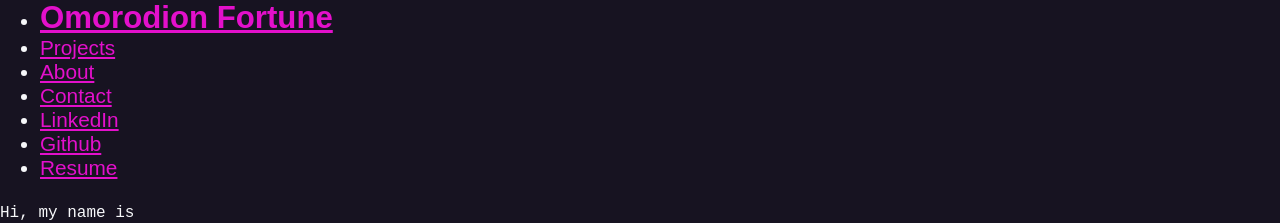
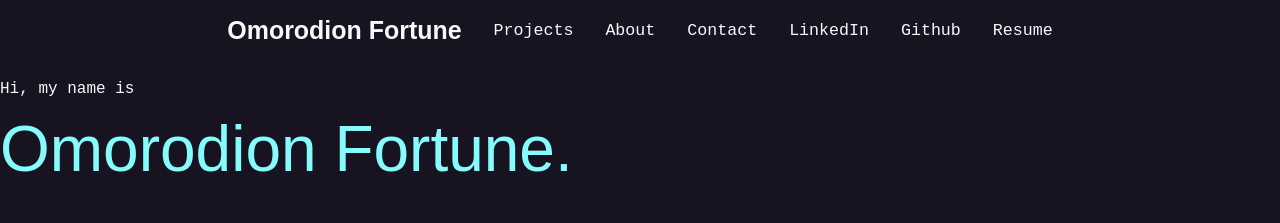
Before and after one commit to Fortzy05/react-p9qjrd, a React (Create React App) app: page / in a window 1280 px wide. Shown: the top 223 px of the page. Built offline with nearby package versions, Linux system fonts and the light colour scheme.

Commit message:
1 file modified

```diff
--- a/src/style.css
+++ b/src/style.css
@@ -8,7 +8,7 @@
   --aqua: #86fbfb;
   --white: #f7f8fa;
   --font-size: 1.3rem;
-  --mono: "Oxygen mono", monospace;
+  --mono: 'Oxygen mono', monospace;
   --sans: Oxygen, sans-serif;
 }
 /* border box model: https://css-tricks.com/box-sizing/ */
@@ -76,6 +76,30 @@ a:hover {
   padding: 3rem 0;
 }
 
-#contact p:last-child{
-  margin-top: 3rem ;
+#contact p:last-child {
+  margin-top: 3rem;
 }
+nav {
+  font-family: var(--mono);
+  font-size: 80%;
+  padding: 1rem;
+}
+
+nav h1 a {
+  font-family: var(--sans);
+}
+nav ul {
+  list-style-type: none;
+  padding: 0;
+  margin: 0;
+  display: flex;
+  flex-flow: row wrap;
+  justify-content: center;
+  align-items: center;
+  gap: 2rem;
+}
+nav a {
+  color: var(--white);
+  text-decoration: none;
+
+}
```
